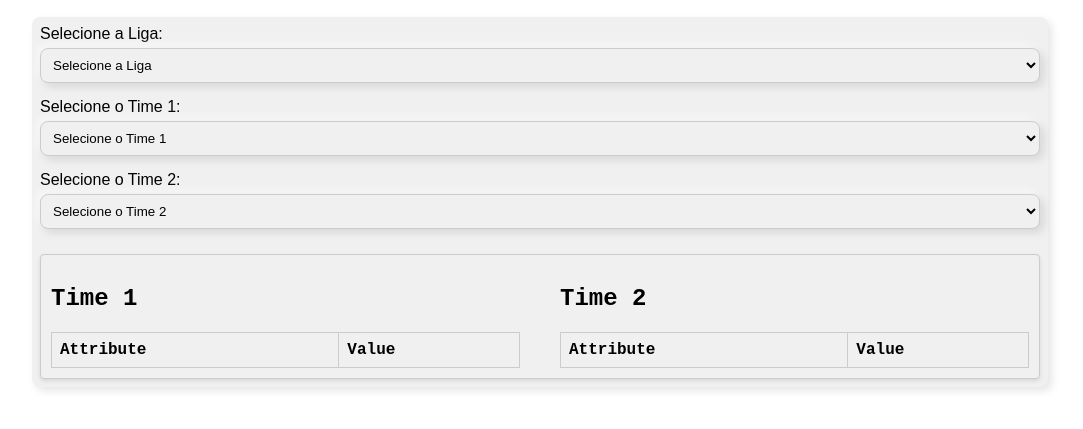
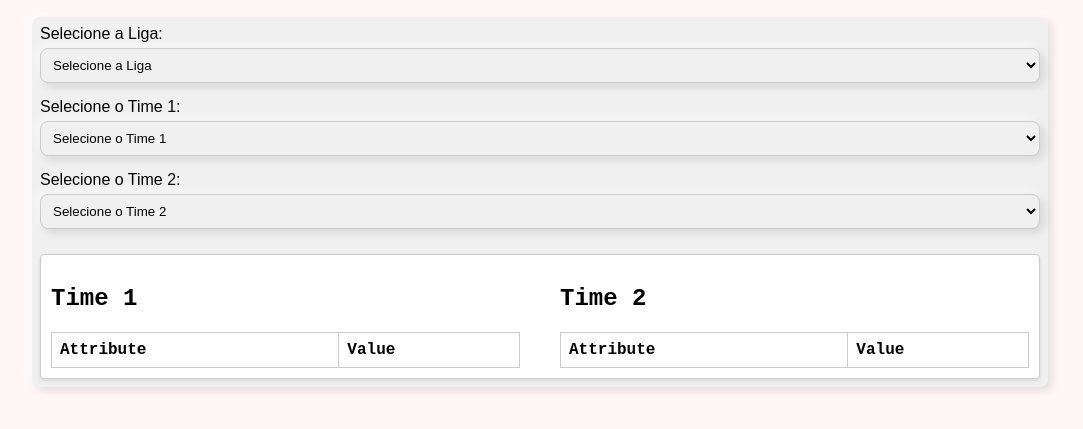
Before and after one commit to VictorDeLucca/LoloverTips, a website: page public/index.html in a window 1280 px wide. Shown: the part 81-510 px from the top of the page, without its empty margins (100-1183 px from the left). Drawn offline with nearby package versions, Linux system fonts and the light colour scheme.

Commit message:
update css

```diff
--- a/public/index.html
+++ b/public/index.html
@@ -8,7 +8,7 @@
 
         body {
             font-family: Arial, sans-serif;
-            background-color: #ffffff;
+            background-color: #fff6f6;
             margin: 0;
             padding: 20px;
         }
@@ -55,7 +55,7 @@
         }
 
         .result-json {
-            background-color: #f0f0f0;
+            background-color: #ffffff;
             border: 1px solid #ccc;
             border-radius: 4px;
             padding: 10px;
@@ -83,7 +83,7 @@
         }
 
         #jsonTableTeam1 th, #jsonTableTeam2 th {
-            background-color: #f0f0f0;
+            background-color: #ffffff;
         }
     </style>
     <link rel="stylesheet" href="https://cdnjs.cloudflare.com/ajax/libs/highlight.js/11.2.0/styles/default.min.css">
```
